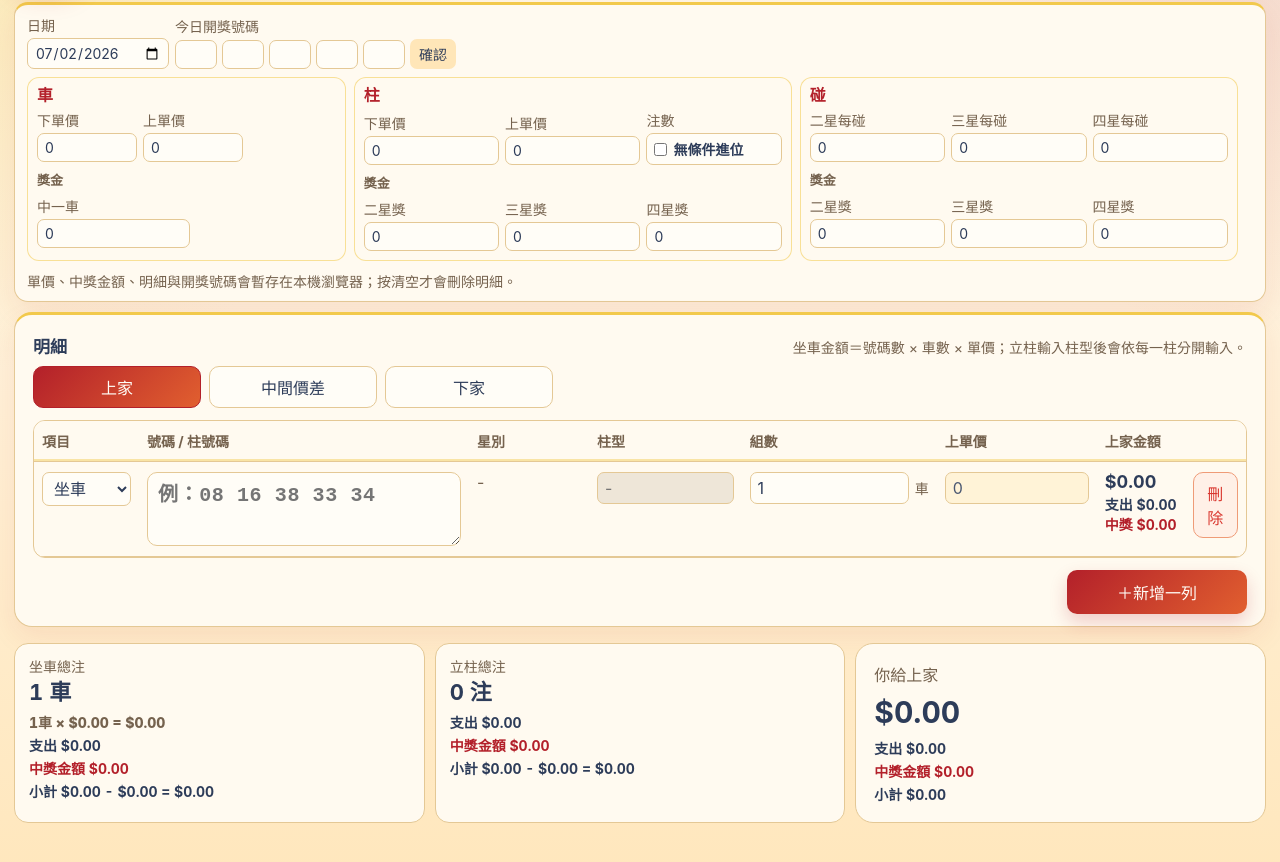
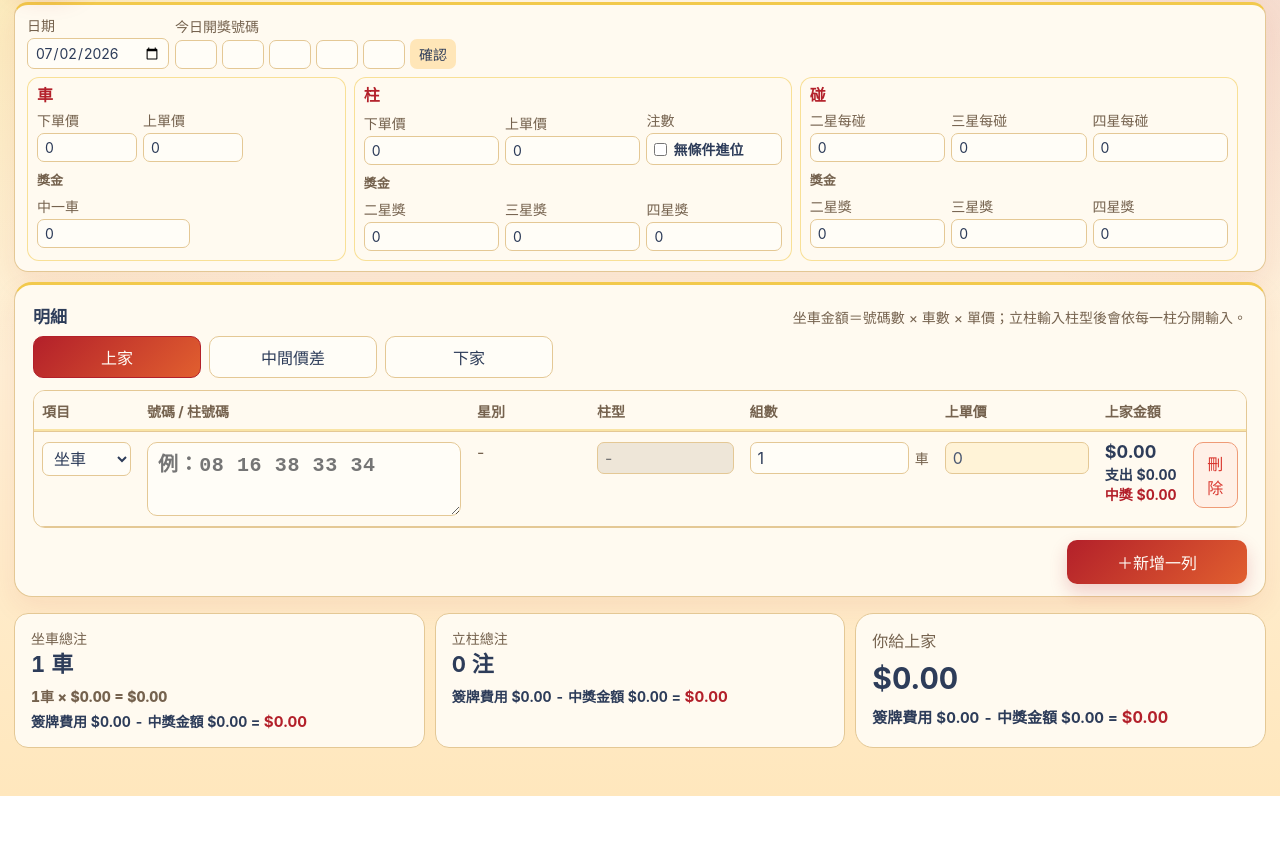
Before and after one commit to eoniancco-hub/shuang-shuang-ying-539, a website: page index.html in a window 1280 px wide. Shown: the part 110-972 px from the top of the page. After the commit the page ends 906 px from the top, so only its background shows below. Drawn offline with Linux system fonts and the light colour scheme.

Commit message:
Refine summary settlement wording

```diff
--- a/app.js
+++ b/app.js
@@ -176,9 +176,7 @@ function renderBreakdown(element, breakdown, amountKey, formulaText = "") {
   const subtotal = stake - prize;
   element.innerHTML = `
     ${formulaText ? `<span class="unit-price-col summary-formula">${formulaText}</span>` : ""}
-    <span>支出 ${formatMoney(stake)}</span>
-    <span class="win-line">中獎金額 ${formatMoney(prize)}</span>
-    <span>小計 ${formatMoney(subtotal)}</span>
+    <span class="settlement-formula">簽牌費用 ${formatMoney(stake)} - 中獎金額 ${formatMoney(prize)} = <b>${formatMoney(subtotal)}</b></span>
   `;
 }
 
@@ -188,9 +186,7 @@ function renderTypeBreakdown(element, breakdown, amountKey, formulaText = "") {
   const subtotal = stake - prize;
   element.innerHTML = `
     ${formulaText ? `<span class="unit-price-col summary-formula">${formulaText}</span>` : ""}
-    <span>支出 ${formatMoney(stake)}</span>
-    <span class="win-line">中獎金額 ${formatMoney(prize)}</span>
-    <span>小計 ${formatMoney(stake)} - ${formatMoney(prize)} = ${formatMoney(subtotal)}</span>
+    <span class="settlement-formula">簽牌費用 ${formatMoney(stake)} - 中獎金額 ${formatMoney(prize)} = <b>${formatMoney(subtotal)}</b></span>
   `;
 }
 
--- a/index.html
+++ b/index.html
@@ -141,7 +141,6 @@
             </div>
           </div>
         </div>
-        <p class="settings-memory-note no-print">單價、中獎金額、明細與開獎號碼會暫存在本機瀏覽器；按清空才會刪除明細。</p>
       </section>
 
       <section class="card details-card">
--- a/styles.css
+++ b/styles.css
@@ -214,13 +214,6 @@ button.danger {
 .setting-checkbox input {
   width: auto;
   margin: 0;
-}
-
-.settings-memory-note {
-  margin: 2px 0 0;
-  color: var(--muted);
-  font-size: 14px;
-  white-space: nowrap;
 }
 
 label {
@@ -710,7 +703,7 @@ th {
   background: var(--card);
   border: 1px solid var(--line);
   border-radius: 14px;
-  padding: 12px 14px;
+  padding: 14px 16px;
 }
 
 .type-summary-card span {
@@ -744,7 +737,7 @@ th {
   background: var(--card);
   border: 1px solid var(--line);
   border-radius: 18px;
-  padding: 18px;
+  padding: 14px 16px;
 }
 
 .total-card.accent {
@@ -766,10 +759,10 @@ th {
 
 .summary-breakdown {
   display: grid;
-  gap: 3px;
-  margin-top: 8px;
+  gap: 5px;
+  margin-top: 10px;
   color: var(--ink);
-  font-size: 14px;
+  font-size: 15px;
   font-weight: 700;
   font-variant-numeric: tabular-nums;
 }
@@ -782,6 +775,15 @@ th {
 
 .summary-breakdown .win-line {
   color: var(--primary);
+}
+
+.settlement-formula {
+  line-height: 1.45;
+}
+
+.settlement-formula b {
+  color: var(--primary);
+  font-size: 1.08em;
 }
 
 .summary-breakdown .summary-formula {
```
